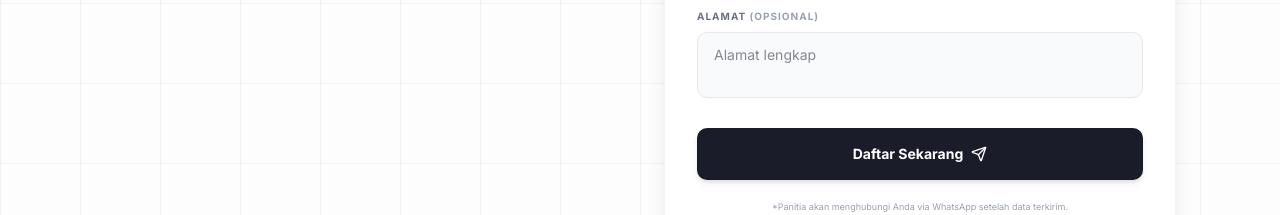
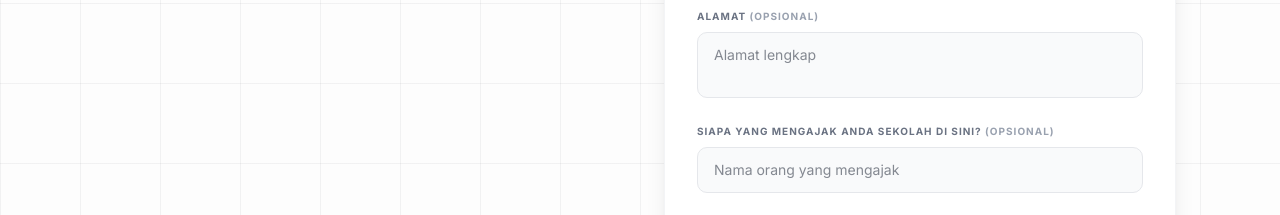
Before and after one commit to Whynode/web-ti, a Next.js app: page /ppdb in a window 1280 px wide. Shown: the part 1160-1375 px from the top of the page. Built offline with nearby package versions, Linux system fonts and the light colour scheme; no server answers; the database is empty.

Commit message:
feat: tambah field referensi di PPDB - siapa yang mengajak siswa daftar

```diff
--- a/src/actions/ppdb.ts
+++ b/src/actions/ppdb.ts
@@ -12,6 +12,7 @@ const ppdbSchema = z.object({
   noWA: z.string().min(10, 'Nomor WA wajib diisi').regex(/^[0-9]+$/, 'Nomor WA harus angka'),
   email: z.string().email('Email tidak valid').optional().or(z.literal('')),
   alamat: z.string().optional(),
+  referensi: z.string().optional(),
 })
 
 export type FormState = {
@@ -29,6 +30,7 @@ export async function daftarPPDB(prevState: FormState, formData: FormData): Prom
     noWA: formData.get('noWA'),
     email: formData.get('email') || undefined,
     alamat: formData.get('alamat') || undefined,
+    referensi: formData.get('referensi') || undefined,
   }
 
   const validated = ppdbSchema.safeParse(rawData)
@@ -52,6 +54,7 @@ export async function daftarPPDB(prevState: FormState, formData: FormData): Prom
         noWA: validated.data.noWA,
         email: validated.data.email,
         alamat: validated.data.alamat,
+        referensi: validated.data.referensi || null,
         nilaiRata: null,
         JurusanPilihan: "Teknik Komputer dan Jaringan",
         status: 'PENDING',
--- a/src/app/ppdb/page.tsx
+++ b/src/app/ppdb/page.tsx
@@ -210,6 +210,17 @@ export default function PPDB() {
                     />
                   </div>
 
+                  {/* Referensi Pengajak */}
+                  <div>
+                    <label className="block text-[10px] font-bold text-gray-500 uppercase tracking-widest mb-2">Siapa yang mengajak Anda sekolah di sini? <span className="text-gray-400">(Opsional)</span></label>
+                    <input
+                      type="text"
+                      name="referensi"
+                      className="w-full bg-gray-50 border border-gray-200 rounded-[10px] px-4 py-3 text-sm focus:outline-none focus:border-brand-pink-start transition-colors"
+                      placeholder="Nama orang yang mengajak"
+                    />
+                  </div>
+
                   {/* Submit Button */}
                   <button
                     type="submit"
--- a/src/components/admin/ExportPPDBButton.tsx
+++ b/src/components/admin/ExportPPDBButton.tsx
@@ -32,6 +32,7 @@ export default function ExportPPDBButton({ data }: Props) {
       "No WA",
       "Email",
       "Alamat",
+      "Referensi Pengajak",
       "Status",
       "Tanggal Daftar",
     ];
@@ -45,6 +46,7 @@ export default function ExportPPDBButton({ data }: Props) {
       "'" + ppdb.noWA,
       ppdb.email || "-",
       ppdb.alamat || "-",
+      ppdb.referensi || '-',
       ppdb.status === "PENDING" ? "Pending" : ppdb.status === "DITERIMA" ? "Diterima" : "Ditolak",
       new Date(ppdb.tanggalDaftar).toLocaleDateString("id-ID", {
         day: "numeric",
```
Also changed, not shown: 1 other file (tests, documents, lock files or other folders).
